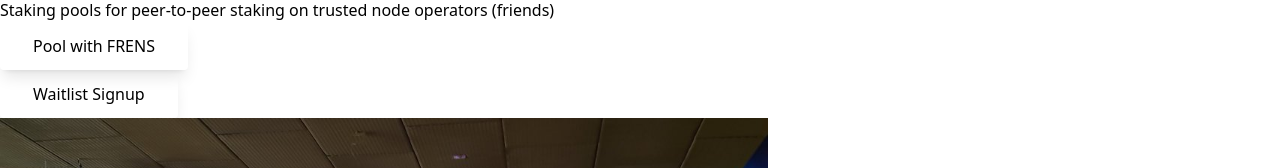
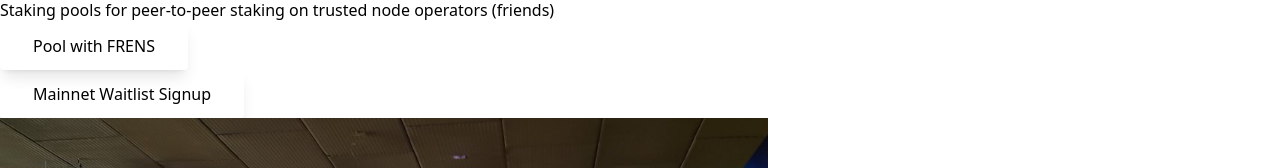
Before and after one commit to frens-pool/frens-website, a React (Vite) app: page / in a window 1280 px wide. Shown: the part 713-881 px from the top of the page. Built offline with nearby package versions, Linux system fonts and the light colour scheme.

Commit message:
add mainnet for waitlist

```diff
--- a/src/partials/HeroHome.jsx
+++ b/src/partials/HeroHome.jsx
@@ -61,7 +61,7 @@ function HeroHome() {
                     className="btn text-white bg-gray-900 hover:bg-gray-800 w-full sm:w-auto sm:ml-4"
                     onClick={openWaitlistPopup}
                   >
-                    Waitlist Signup
+                    Mainnet Waitlist Signup
                   </button>
                 </div>
               </div>
```
